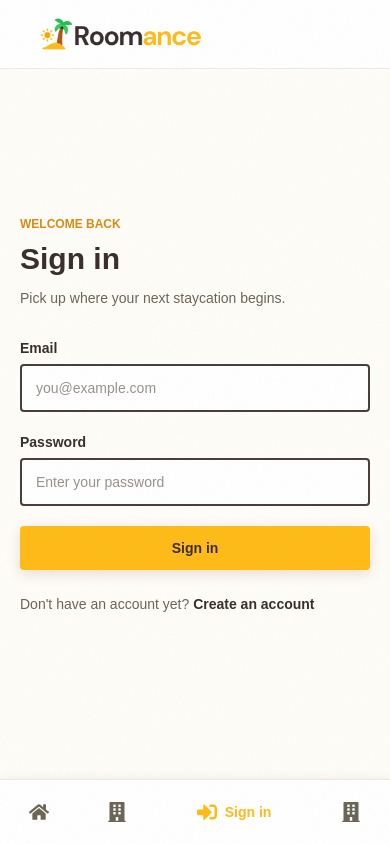
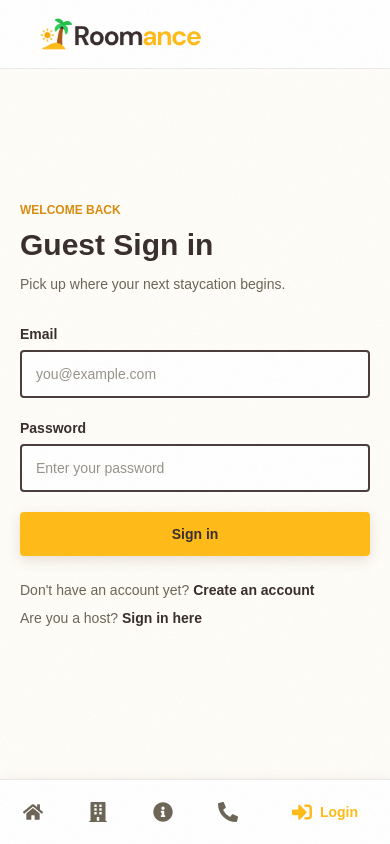
Before and after one commit to rgrmlbn/Staycation-Booking-System, a React (Vite) app in the folder frontend/: page /login in a window 390 px wide. Built offline with nearby package versions, Linux system fonts and the light colour scheme.

Commit message:
Updated mobile view

```diff
--- a/frontend/src/components/layouts/NavBar.jsx
+++ b/frontend/src/components/layouts/NavBar.jsx
@@ -22,6 +22,16 @@ export default function Navbar() {
   const hostLink = isHostArea
     ? { label: "Guest Page", to: "/", icon: FaHome }
     : { label: "Host Page", to: "/host", icon: FaBuilding };
+  const mobileHomeLink = {
+    label: "Home",
+    to: isHostArea ? "/host" : "/",
+    icon: FaHome,
+  };
+  const mobileLinks = [
+    mobileHomeLink,
+    ...NAV_LINKS.slice(1),
+    { label: "Login", to: "/login", icon: FaSignInAlt },
+  ];
 
   return (
     <>
@@ -84,18 +94,13 @@ export default function Navbar() {
         className="fixed inset-x-0 bottom-0 z-50 border-t border-[var(--color-bark-dark)]/10 bg-[var(--color-white)]/95 pb-[env(safe-area-inset-bottom)] shadow-[var(--shadow-sm)] backdrop-blur-sm md:hidden"
       >
         <div className="flex">
-          {[
-            { label: "Home", to: "/", icon: FaHome },
-            { label: "Properties", to: "/properties", icon: FaBuilding },
-            { label: "Sign in", to: "/login", icon: FaSignInAlt },
-            hostLink,
-          ].map((item) => {
+          {mobileLinks.map((item) => {
             const Icon = item.icon;
             return (
               <NavLink
                 key={item.label}
                 to={item.to}
-                end={item.to === "/"}
+                end={item.label === "Home"}
                 aria-label={item.label}
                 title={item.label}
                 className={({ isActive }) =>
--- a/frontend/src/pages/auth/AuthLayout.jsx
+++ b/frontend/src/pages/auth/AuthLayout.jsx
@@ -30,6 +30,9 @@ export default function AuthLayout({
   alternateText,
   alternateLabel,
   alternateTo,
+  audienceText,
+  audienceLinkText,
+  audienceTo,
   children,
 }) {
   return (
@@ -55,6 +58,15 @@ export default function AuthLayout({
               className="font-bold text-[var(--color-bark-dark)] hover:text-[var(--color-sun)]"
             >
               {alternateLabel}
+            </Link>
+          </p>
+          <p className="mt-2 text-sm text-[var(--color-graph)]">
+            {audienceText}{" "}
+            <Link
+              to={audienceTo}
+              className="font-bold text-[var(--color-bark-dark)] hover:text-[var(--color-sun)]"
+            >
+              {audienceLinkText}
             </Link>
           </p>
         </div>
--- a/frontend/src/pages/auth/Login.jsx
+++ b/frontend/src/pages/auth/Login.jsx
@@ -31,8 +31,8 @@ export default function Login({ audience = "guest" }) {
 
   return (
     <AuthLayout
-      eyebrow={isHost ? "Host access" : "Welcome back"}
-      title={isHost ? "Host sign in" : "Sign in"}
+      eyebrow={"Welcome back"}
+      title={isHost ? "Host sign in" : "Guest Sign in"}
       description={
         isHost
           ? "Sign in to continue to your host space."
@@ -41,6 +41,9 @@ export default function Login({ audience = "guest" }) {
       alternateText="Don't have an account yet?"
       alternateLabel="Create an account"
       alternateTo={isHost ? "/host/register" : "/register"}
+      audienceText={isHost ? "Are you a guest?" : "Are you a host?"}
+      audienceLinkText="Sign in here"
+      audienceTo={isHost ? "/login" : "/host/login"}
     >
       {location.state?.notice && (
         <p className="mb-5 rounded border border-[var(--color-palm)]/30 bg-[var(--color-palm)]/10 px-4 py-3 text-sm text-[var(--color-palm-dark)]">
--- a/frontend/src/pages/auth/Register.jsx
+++ b/frontend/src/pages/auth/Register.jsx
@@ -49,6 +49,9 @@ export default function Register({ accountType = "GUEST" }) {
       alternateText="Already have an account?"
       alternateLabel="Sign in"
       alternateTo={loginPath}
+      audienceText={isHost ? "Are you a guest?" : "Are you a host?"}
+      audienceLinkText="Register here"
+      audienceTo={isHost ? "/register" : "/host/register"}
     >
       <form onSubmit={handleSubmit(onSubmit)} noValidate className="space-y-4">
         <div className="grid gap-4 sm:grid-cols-2">
```
